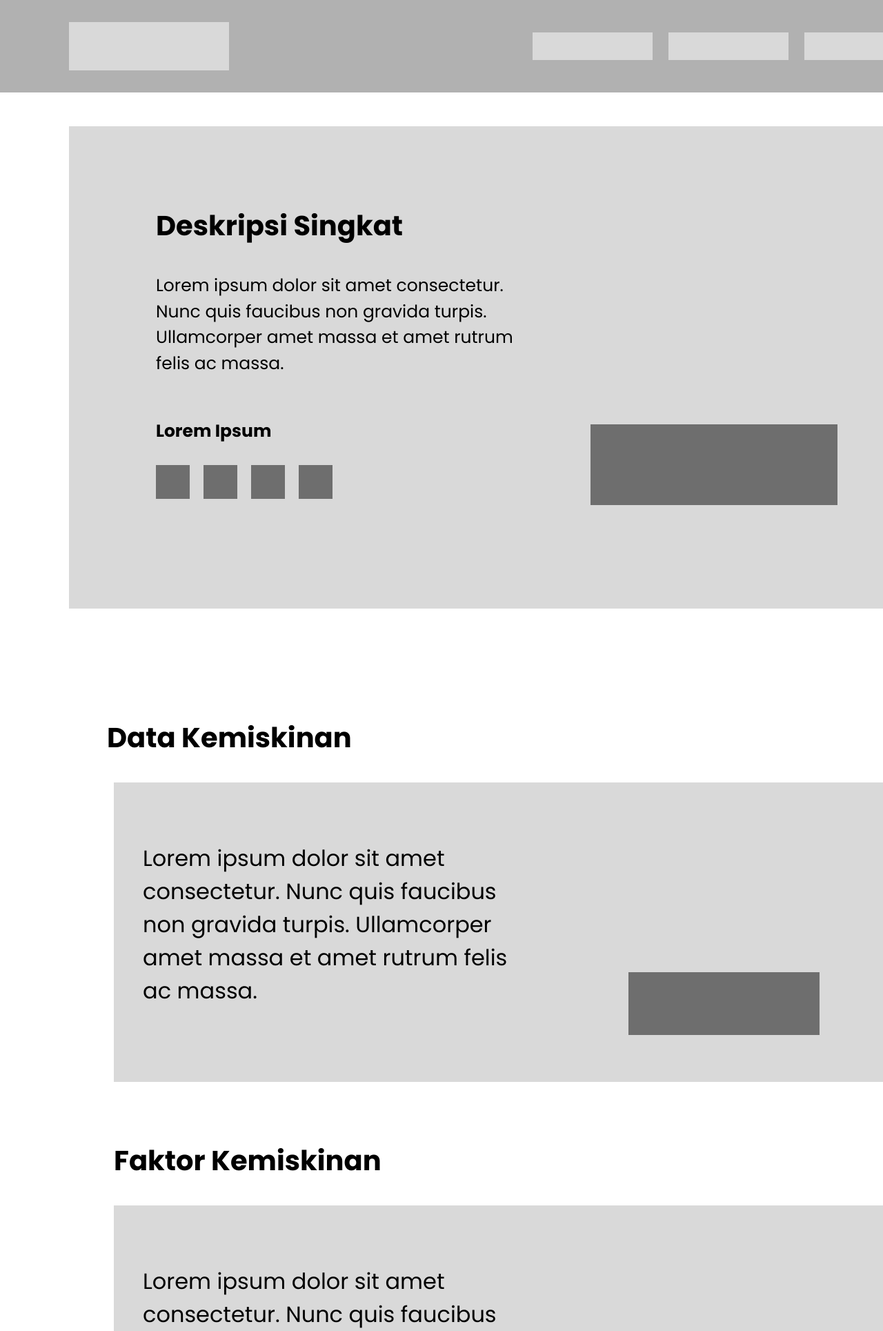
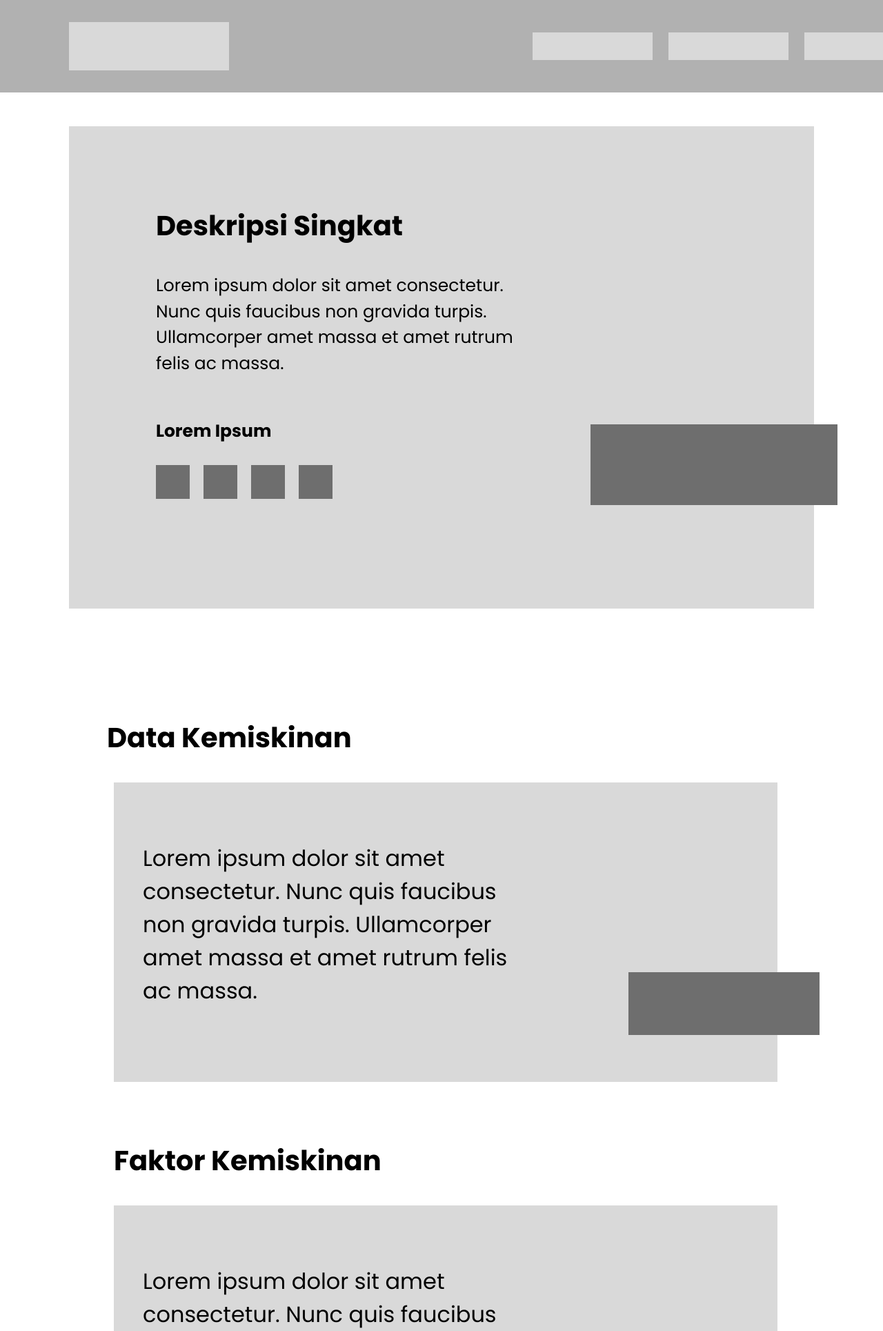
Before and after one commit to BKIlham/PT-Kebul-Jaya, a PHP site: page /homepage.html in a window 1280 px wide; the page is wider, and only the part inside the window is pictured. Shown: the top 1929 px of that part at 69% size. Run offline with PHP 8.4, Linux system fonts and the light colour scheme.

Commit message:
Bintang : kecil

```diff
--- a/styles/homepage.css
+++ b/styles/homepage.css
@@ -12,9 +12,7 @@ ul, li {
 input {
 	border: none;
 }
-body {
-  width: 144rem;
-}.homepage-3nu {
+.homepage-3nu {
   width: 100%;
   overflow: hidden;
   position: relative;
```
